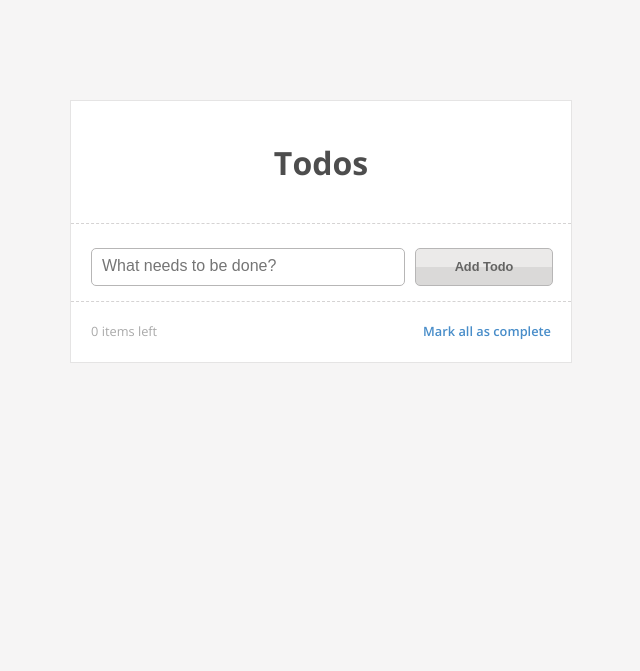
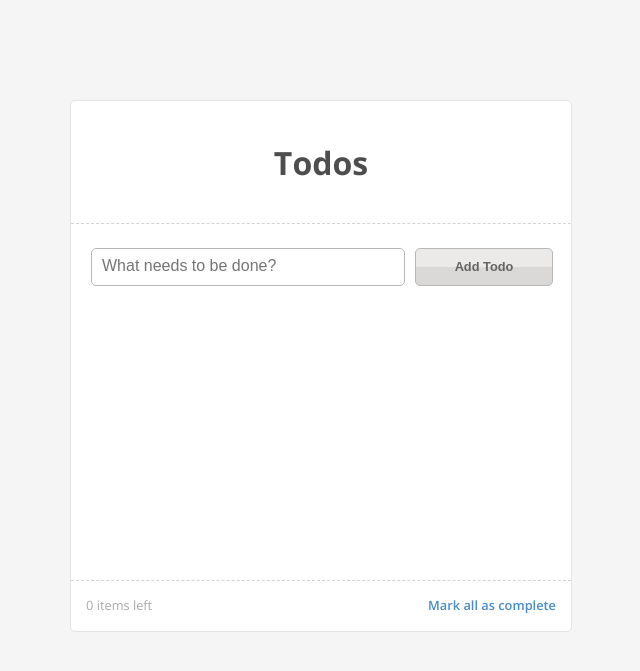
Before and after one commit to dewe/refla-todo, a Python web app: template refla/templates/todo.html in a window 1280 px wide. Shown: the top 671 px of the page, without its empty margins (319-959 px from the left). Run offline with Jinja, Linux system fonts and the light colour scheme; the template is opened without the code that fills it, so the values that code supplies are empty.

Commit message:
fix vertical alignment

```diff
--- a/refla/static/css/todo.css
+++ b/refla/static/css/todo.css
@@ -18,7 +18,11 @@ h1 {
 #todo-container {
     background-color: white;
     border: 1px solid #e5e4e4;
+    border-radius: 5px;
     width: 500px ;
+    min-height: 480px;
+    position: relative;
+    padding-bottom: 50px;
     margin-left: auto;
     margin-right: auto;
     margin-top: 100px;
@@ -72,10 +76,11 @@ h1 {
 .todo-list {
     list-style: none;
     padding-left: 0px;
+    margin-bottom: 0px;
 }
 
 .todo-item {
-    padding: 20px;
+    padding: 14px;
 }
 
 .todo-item:nth-child(odd) {
@@ -93,19 +98,22 @@ h1 {
 
 .footer {
     border-top: 1px dashed #d5d3d3;
-    height: 60px;
+    height: 50px;
     color: #a9a9a9;
+    position: absolute;
+    width: 100%;
+    bottom: 0px;
 }
 
 .items-left {
     float: left;
-    padding: 20px;
+    padding: 15px;
     font-size: 0.8rem;
 }
 
 .mark-complete {
     float: right;
-    padding: 20px;
+    padding: 15px;
     font-size: 0.8rem;
     font-weight: 600;
     color: #488dc9;
```
Also changed, not shown: refla/components/TodoApp.react.js (+7 -5 lines), refla/static/js/bundle.js, 1 other file.
